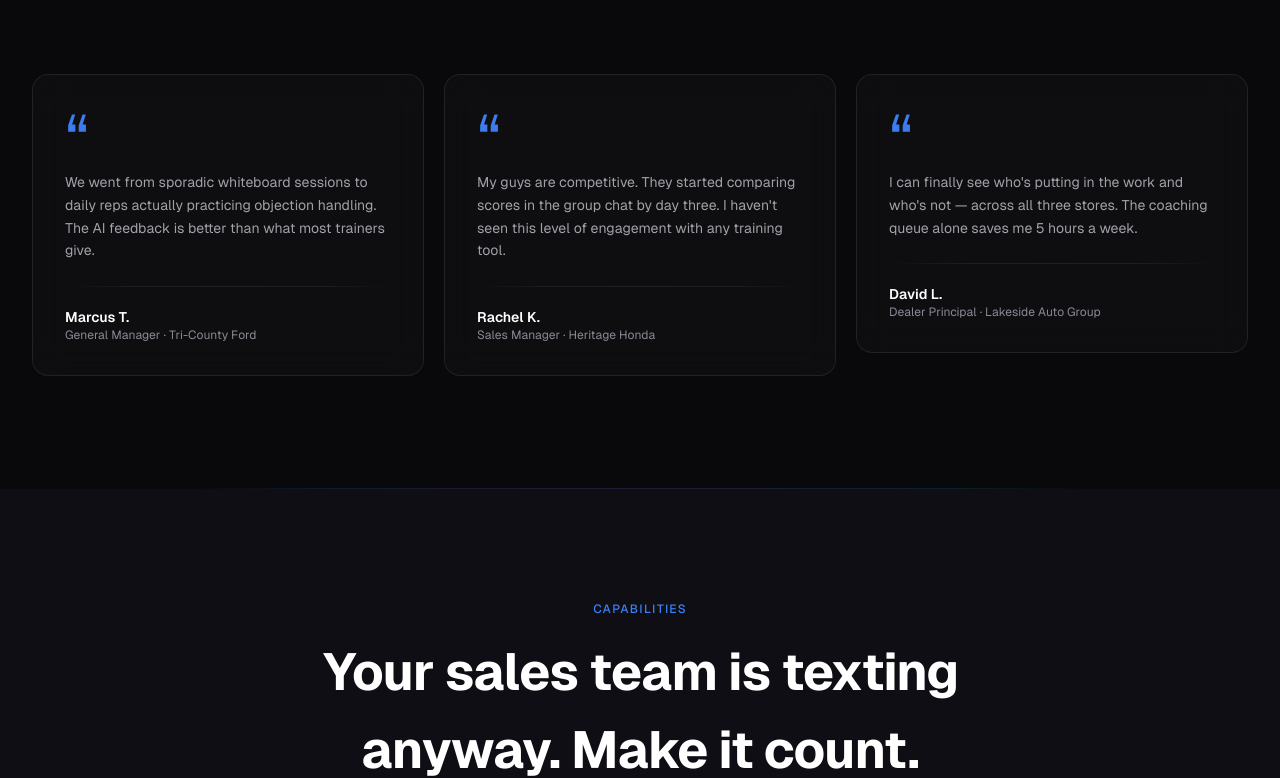
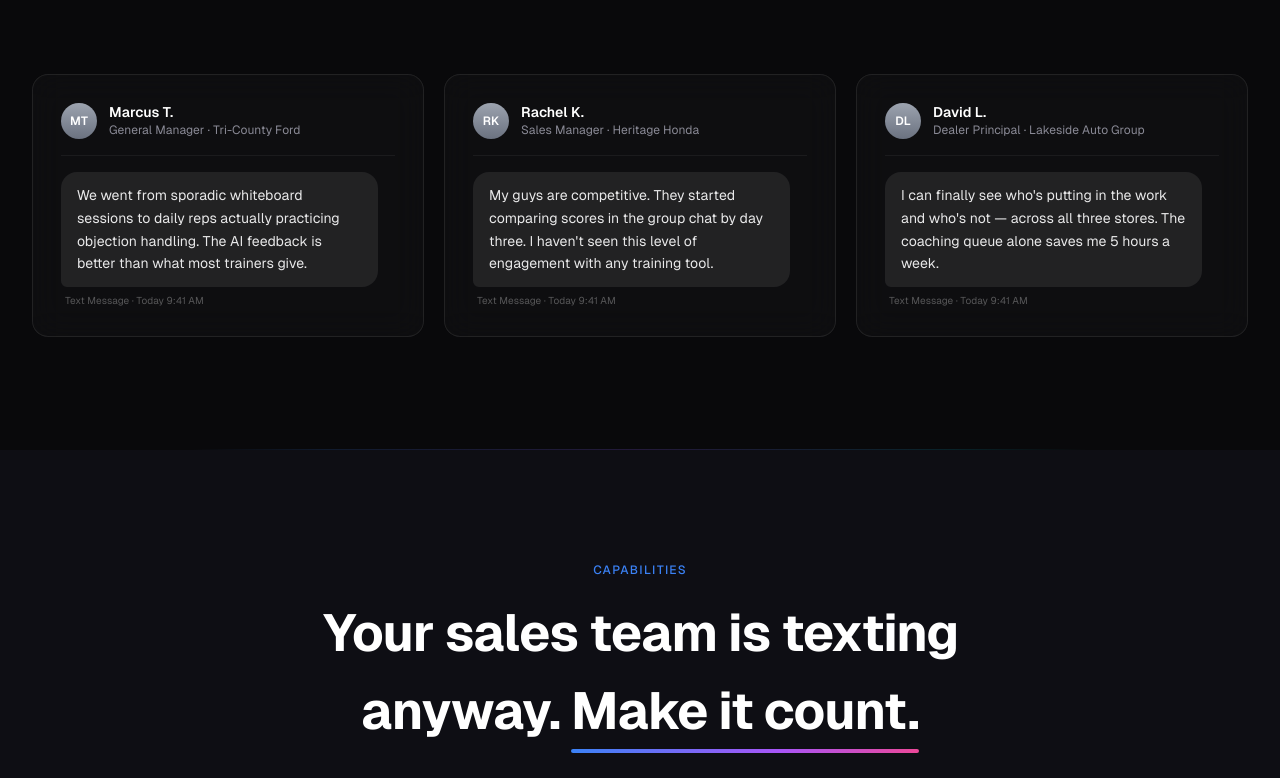
Before and after one commit to kenchapmanpdx-png/dealershipiq-, a Next.js app: page / in a window 1280 px wide. Shown: the part 1342-2120 px from the top of the page. Built offline with nearby package versions, Linux system fonts and the light colour scheme; no server answers.

Commit message:
Landing page: SMS testimonials, kinetic underline, magnetic CTA, polish batch + bubble fix

```diff
--- a/src/app/(marketing)/page.tsx
+++ b/src/app/(marketing)/page.tsx
@@ -6,6 +6,8 @@ import AnimatedCounter from '@/components/marketing/AnimatedCounter';
 import ScrollReveal from '@/components/marketing/ScrollReveal';
 import { StaggerReveal } from '@/components/marketing/ScrollReveal';
 import FAQ from '@/components/marketing/FAQ';
+import MagneticButton from '@/components/marketing/MagneticButton';
+import KineticUnderline from '@/components/marketing/KineticUnderline';
 
 export const metadata: Metadata = {
   title: 'SMS-Powered Sales Training for Auto Dealers | DealershipIQ',
@@ -216,9 +218,9 @@ export default function LandingPage() {
         {/* Ambient orbs */}
         <div className="orb orb-blue w-[700px] h-[700px] -top-56 -left-56 animate-orb-drift-1" />
         <div className="orb orb-purple w-[600px] h-[600px] top-10 right-[-18%] animate-orb-drift-2" />
-        <div className="orb orb-cyan w-[400px] h-[400px] bottom-[-8%] left-[20%] animate-orb-drift-3" />
+        <div className="orb orb-cyan hidden md:block w-[400px] h-[400px] bottom-[-8%] left-[20%] animate-orb-drift-3" />
         <div
-          className="orb orb-indigo w-[500px] h-[500px] top-[40%] left-[55%] animate-orb-drift-1"
+          className="orb orb-indigo hidden md:block w-[500px] h-[500px] top-[40%] left-[55%] animate-orb-drift-1"
           style={{ animationDelay: '-8s' }}
         />
 
@@ -258,15 +260,17 @@ export default function LandingPage() {
 
               {/* CTAs */}
               <div className="flex flex-col sm:flex-row items-start gap-4">
+                <MagneticButton>
                   <Link
                     href="/signup"
-                  className="group inline-flex items-center justify-center bg-[var(--accent)] text-white font-semibold text-base px-8 py-4 rounded-lg hover:bg-[var(--accent-hover)] transition-all duration-300 ease-out-cubic shadow-glow animate-glow-pulse"
+                    className="group inline-flex items-center justify-center bg-[var(--accent)] text-white font-semibold text-base px-8 py-4 rounded-lg hover:bg-[var(--accent-hover)] active:scale-[0.98] transition-all duration-300 ease-out-cubic shadow-glow animate-glow-pulse"
                   >
                     Start Free Trial
                     <svg className="w-4 h-4 ml-2 transition-transform duration-300 group-hover:translate-x-1" fill="none" viewBox="0 0 24 24" stroke="currentColor" strokeWidth={2}>
                       <path strokeLinecap="round" strokeLinejoin="round" d="M13 7l5 5m0 0l-5 5m5-5H6" />
                     </svg>
                   </Link>
+                </MagneticButton>
                 <Link
                   href="#how-it-works"
                   className="inline-flex items-center justify-center border border-[var(--border-card)] text-[var(--text-secondary)] font-medium text-base px-8 py-4 rounded-lg hover:border-[var(--border-hover)] hover:text-white transition-all duration-300 ease-out-cubic"
@@ -333,25 +337,40 @@ export default function LandingPage() {
             </div>
           </ScrollReveal>
 
-          <StaggerReveal className="grid grid-cols-1 md:grid-cols-3 gap-5" staggerMs={150}>
-            {testimonials.map((t) => (
+          <StaggerReveal className="dim-siblings grid grid-cols-1 md:grid-cols-3 gap-5" staggerMs={150}>
+            {testimonials.map((t) => {
+              const initials = t.name
+                .split(' ')
+                .map((w) => w[0])
+                .join('');
+              return (
                 <div
                   key={t.name}
-                className="glass rounded-2xl p-7 sm:p-8 flex flex-col card-hover"
+                  className="glass rounded-2xl p-6 sm:p-7 flex flex-col card-hover"
                 >
-                <span className="quote-mark mb-2">&ldquo;</span>
-                <p className="text-sm text-[var(--text-secondary)] leading-relaxed flex-1 mb-6 -mt-2">
-                  {t.quote}
-                </p>
-                <div className="gradient-line mb-5" />
-                <div>
-                  <p className="text-sm font-semibold text-white">{t.name}</p>
-                  <p className="text-xs text-[var(--text-muted)]">
+                  {/* Thread header — like a Messages contact bar */}
+                  <div className="flex items-center gap-3 pb-4 mb-4 border-b border-white/5">
+                    <div className="w-9 h-9 rounded-full bg-gradient-to-b from-[#9ca3af] to-[#6b7280] flex items-center justify-center shrink-0">
+                      <span className="text-xs font-semibold text-white">{initials}</span>
+                    </div>
+                    <div className="min-w-0">
+                      <p className="text-sm font-semibold text-white leading-tight truncate">{t.name}</p>
+                      <p className="text-xs text-[var(--text-muted)] truncate">
                         {t.role} · {t.dealership}
                       </p>
                     </div>
                   </div>
-            ))}
+
+                  {/* Incoming SMS bubble — same language as the hero phone */}
+                  <div className="flex-1 flex flex-col">
+                    <div className="max-w-[95%] self-start bg-white/[0.08] rounded-2xl rounded-bl-md px-4 py-3">
+                      <p className="text-sm text-white/90 leading-relaxed">{t.quote}</p>
+                    </div>
+                    <p className="text-[10px] text-white/30 mt-1.5 pl-1">Text Message · Today 9:41 AM</p>
+                  </div>
+                </div>
+              );
+            })}
           </StaggerReveal>
         </div>
       </section>
@@ -368,12 +387,13 @@ export default function LandingPage() {
                 Capabilities
               </p>
               <h2 className="text-section font-bold tracking-[-0.02em] text-white text-balance">
-                Your sales team is texting anyway. Make it count.
+                Your sales team is texting anyway.{' '}
+                <KineticUnderline>Make it count.</KineticUnderline>
               </h2>
             </div>
           </ScrollReveal>
 
-          <StaggerReveal className="grid grid-cols-1 md:grid-cols-3 gap-4" staggerMs={80}>
+          <StaggerReveal className="dim-siblings grid grid-cols-1 md:grid-cols-3 gap-4" staggerMs={80}>
             {features.map((f) => (
               <div
                 key={f.title}
@@ -491,7 +511,7 @@ export default function LandingPage() {
 
                 <Link
                   href="/signup"
-                  className="group block w-full text-center bg-[var(--accent)] text-white font-semibold py-4 rounded-lg hover:bg-[var(--accent-hover)] transition-all duration-300 ease-out-cubic shadow-glow text-base"
+                  className="group block w-full text-center bg-[var(--accent)] text-white font-semibold py-4 rounded-lg hover:bg-[var(--accent-hover)] hover:-translate-y-0.5 active:translate-y-0 active:scale-[0.98] transition-all duration-300 ease-out-cubic shadow-glow text-base"
                 >
                   Start Free Trial
                   <svg className="w-4 h-4 ml-2 inline transition-transform duration-300 group-hover:translate-x-1" fill="none" viewBox="0 0 24 24" stroke="currentColor" strokeWidth={2}>
@@ -533,19 +553,20 @@ export default function LandingPage() {
       {/* ══════════ FINAL CTA ══════════ */}
       <section className="relative py-20 md:py-28 overflow-hidden">
         <div className="orb orb-blue w-[700px] h-[700px] top-1/2 left-1/2 -translate-x-1/2 -translate-y-1/2 animate-orb-drift-2" />
-        <div className="orb orb-purple w-[450px] h-[450px] bottom-0 right-[10%] animate-orb-drift-3" />
+        <div className="orb orb-purple hidden md:block w-[450px] h-[450px] bottom-0 right-[10%] animate-orb-drift-3" />
 
         <div className="relative z-10 max-w-2xl mx-auto px-4 sm:px-6 lg:px-8 text-center">
           <ScrollReveal>
             <h2 className="text-section font-bold tracking-[-0.02em] text-white text-balance mb-6">
-              Your sales team is texting anyway. Make it count.
+              Your sales team is texting anyway.{' '}
+              <KineticUnderline>Make it count.</KineticUnderline>
             </h2>
             <p className="text-body text-[var(--text-secondary)] mb-10 leading-relaxed max-w-lg mx-auto">
               Start training today. See who&apos;s putting in the work on the dashboard by tomorrow morning.
             </p>
             <Link
               href="/signup"
-              className="group inline-flex items-center justify-center bg-[var(--accent)] text-white font-semibold text-lg px-10 py-5 rounded-lg hover:bg-[var(--accent-hover)] transition-all duration-300 ease-out-cubic shadow-glow animate-glow-pulse"
+              className="group inline-flex items-center justify-center bg-[var(--accent)] text-white font-semibold text-lg px-10 py-5 rounded-lg hover:bg-[var(--accent-hover)] hover:-translate-y-0.5 active:translate-y-0 active:scale-[0.98] transition-all duration-300 ease-out-cubic shadow-glow animate-glow-pulse"
             >
               Start Your Free Trial
               <svg className="w-5 h-5 ml-2 transition-transform duration-300 group-hover:translate-x-1" fill="none" viewBox="0 0 24 24" stroke="currentColor" strokeWidth={2}>
--- a/src/app/globals.css
+++ b/src/app/globals.css
@@ -56,12 +56,29 @@ body {
   font-family: var(--font-geist-sans), system-ui, -apple-system, sans-serif;
   -webkit-font-smoothing: antialiased;
   -moz-osx-font-smoothing: grayscale;
+  text-rendering: optimizeLegibility;
+}
+
+/* Smooth anchor scrolling (respects reduced motion) */
+@media (prefers-reduced-motion: no-preference) {
+  html {
+    scroll-behavior: smooth;
+  }
 }
 
 ::selection {
-  background: var(--accent);
+  background: rgba(59, 130, 246, 0.4);
   color: white;
 }
+
+/* ── Custom scrollbar ── */
+::-webkit-scrollbar { width: 6px; height: 6px; }
+::-webkit-scrollbar-track { background: transparent; }
+::-webkit-scrollbar-thumb {
+  background: rgba(255, 255, 255, 0.15);
+  border-radius: 9999px;
+}
+::-webkit-scrollbar-thumb:hover { background: rgba(255, 255, 255, 0.3); }
 
 /* ── Focus ring ── */
 *:focus-visible {
@@ -190,12 +207,19 @@ body {
   position: relative;
   transition: transform 0.5s var(--ease-out-cubic),
               box-shadow 0.5s var(--ease-out-cubic),
-              border-color 0.5s var(--ease-out-cubic);
+              border-color 0.5s var(--ease-out-cubic),
+              opacity 0.3s var(--ease-out-cubic);
 }
 .card-hover:hover {
   transform: translateY(-3px);
   box-shadow: var(--shadow-lg);
   border-color: var(--border-hover);
+}
+
+/* ── Sibling dimming — hovered card stays lit, neighbors recede ── */
+@media (hover: hover) {
+  .dim-siblings:hover .card-hover { opacity: 0.55; }
+  .dim-siblings .card-hover:hover { opacity: 1; }
 }
 
 /* ── Gradient border card (for featured items) ── */
@@ -296,14 +320,27 @@ body {
   -webkit-text-fill-color: transparent;
 }
 
-/* ── Testimonial quote styling ── */
-.quote-mark {
-  font-size: 4rem;
-  line-height: 1;
-  background: linear-gradient(135deg, var(--accent) 0%, rgba(139,92,246,0.6) 100%);
-  -webkit-background-clip: text;
-  background-clip: text;
-  -webkit-text-fill-color: transparent;
+/* ── Kinetic underline — swipes in when phrase enters view ── */
+.kinetic-underline {
+  position: relative;
+  display: inline-block;
+}
+.kinetic-underline::after {
+  content: '';
+  position: absolute;
+  left: 0;
+  right: 0;
+  bottom: -0.06em;
+  height: 0.08em;
+  border-radius: 9999px;
+  background: linear-gradient(90deg, var(--accent) 0%, #a855f7 60%, #ec4899 100%);
+  transform: scaleX(0);
+  transform-origin: left;
+  transition: transform 0.9s var(--ease-out-cubic);
+  transition-delay: var(--ink-delay, 450ms);
+}
+.kinetic-underline.is-inked::after {
+  transform: scaleX(1);
 }
 
 /* ── Horizontal line with gradient fade ── */
--- /dev/null
+++ b/src/components/marketing/KineticUnderline.tsx
@@ -0,0 +1,52 @@
+'use client';
+
+import React, { useEffect, useRef, useState } from 'react';
+
+/**
+ * Kinetic underline — gradient bar swipes in left-to-right once the
+ * phrase scrolls into view. High-value copy only (playbook: dynamic
+ * text treatment on key phrases, not everywhere).
+ */
+export default function KineticUnderline({
+  children,
+  delay = 450,
+}: {
+  children: React.ReactNode;
+  delay?: number; // ms after entering viewport
+}) {
+  const ref = useRef<HTMLSpanElement>(null);
+  const [inked, setInked] = useState(false);
+
+  useEffect(() => {
+    const el = ref.current;
+    if (!el) return;
+
+    if (window.matchMedia('(prefers-reduced-motion: reduce)').matches) {
+      setInked(true);
+      return;
+    }
+
+    const observer = new IntersectionObserver(
+      ([entry]) => {
+        if (entry.isIntersecting) {
+          setInked(true);
+          observer.unobserve(el);
+        }
+      },
+      { threshold: 0.6 }
+    );
+
+    observer.observe(el);
+    return () => observer.disconnect();
+  }, []);
+
+  return (
+    <span
+      ref={ref}
+      className={`kinetic-underline ${inked ? 'is-inked' : ''}`}
+      style={{ '--ink-delay': `${delay}ms` } as React.CSSProperties}
+    >
+      {children}
+    </span>
+  );
+}
--- /dev/null
+++ b/src/components/marketing/MagneticButton.tsx
@@ -0,0 +1,57 @@
+'use client';
+
+import React, { useEffect, useRef, useState } from 'react';
+import { motion, useMotionValue, useSpring } from 'framer-motion';
+
+/**
+ * Magnetic hover wrapper — hero primary CTA only (playbook Phase 3).
+ * The button subtly follows the cursor while hovered, springs back on leave.
+ * Desktop-only by nature (mousemove); respects prefers-reduced-motion.
+ */
+export default function MagneticButton({
+  children,
+  strength = 0.3,
+  className = '',
+}: {
+  children: React.ReactNode;
+  strength?: number;
+  className?: string;
+}) {
+  const ref = useRef<HTMLDivElement>(null);
+  const [enabled, setEnabled] = useState(false);
+
+  const x = useMotionValue(0);
+  const y = useMotionValue(0);
+  const springX = useSpring(x, { stiffness: 220, damping: 18, mass: 0.5 });
+  const springY = useSpring(y, { stiffness: 220, damping: 18, mass: 0.5 });
+
+  useEffect(() => {
+    const reduced = window.matchMedia('(prefers-reduced-motion: reduce)').matches;
+    const finePointer = window.matchMedia('(hover: hover) and (pointer: fine)').matches;
+    setEnabled(!reduced && finePointer);
+  }, []);
+
+  function handleMove(e: React.MouseEvent) {
+    if (!enabled || !ref.current) return;
+    const rect = ref.current.getBoundingClientRect();
+    x.set((e.clientX - (rect.left + rect.width / 2)) * strength);
+    y.set((e.clientY - (rect.top + rect.height / 2)) * strength);
+  }
+
+  function handleLeave() {
+    x.set(0);
+    y.set(0);
+  }
+
+  return (
+    <motion.div
+      ref={ref}
+      onMouseMove={handleMove}
+      onMouseLeave={handleLeave}
+      style={{ x: springX, y: springY }}
+      className={`inline-block ${className}`}
+    >
+      {children}
+    </motion.div>
+  );
+}
--- a/src/components/marketing/PhoneMockup.tsx
+++ b/src/components/marketing/PhoneMockup.tsx
@@ -229,7 +229,7 @@ export default function PhoneMockup() {
                       ? 'bg-blue-600 text-white rounded-br-md'
                       : msg.from === 'ai'
                         ? 'bg-emerald-600/20 border border-emerald-500/30 text-emerald-100 rounded-bl-md'
-                        : 'bg-white/8 text-white/90 rounded-bl-md'
+                        : 'bg-white/[0.08] text-white/90 rounded-bl-md'
                   }`}
                 >
                   {msg.text}
@@ -245,7 +245,7 @@ export default function PhoneMockup() {
             {/* Typing indicator */}
             {visibleMessages < conversation.length && visibleMessages > 0 && (
               <div className="self-start shrink-0">
-                <div className="bg-white/8 rounded-2xl rounded-bl-md px-4 py-3 flex items-center gap-1.5">
+                <div className="bg-white/[0.08] rounded-2xl rounded-bl-md px-4 py-3 flex items-center gap-1.5">
                   <span className="w-1.5 h-1.5 rounded-full bg-white/40 animate-[bounce_1.4s_infinite_0ms]" />
                   <span className="w-1.5 h-1.5 rounded-full bg-white/40 animate-[bounce_1.4s_infinite_200ms]" />
                   <span className="w-1.5 h-1.5 rounded-full bg-white/40 animate-[bounce_1.4s_infinite_400ms]" />
```
Lines whose indentation alone changed are shown as unchanged.
